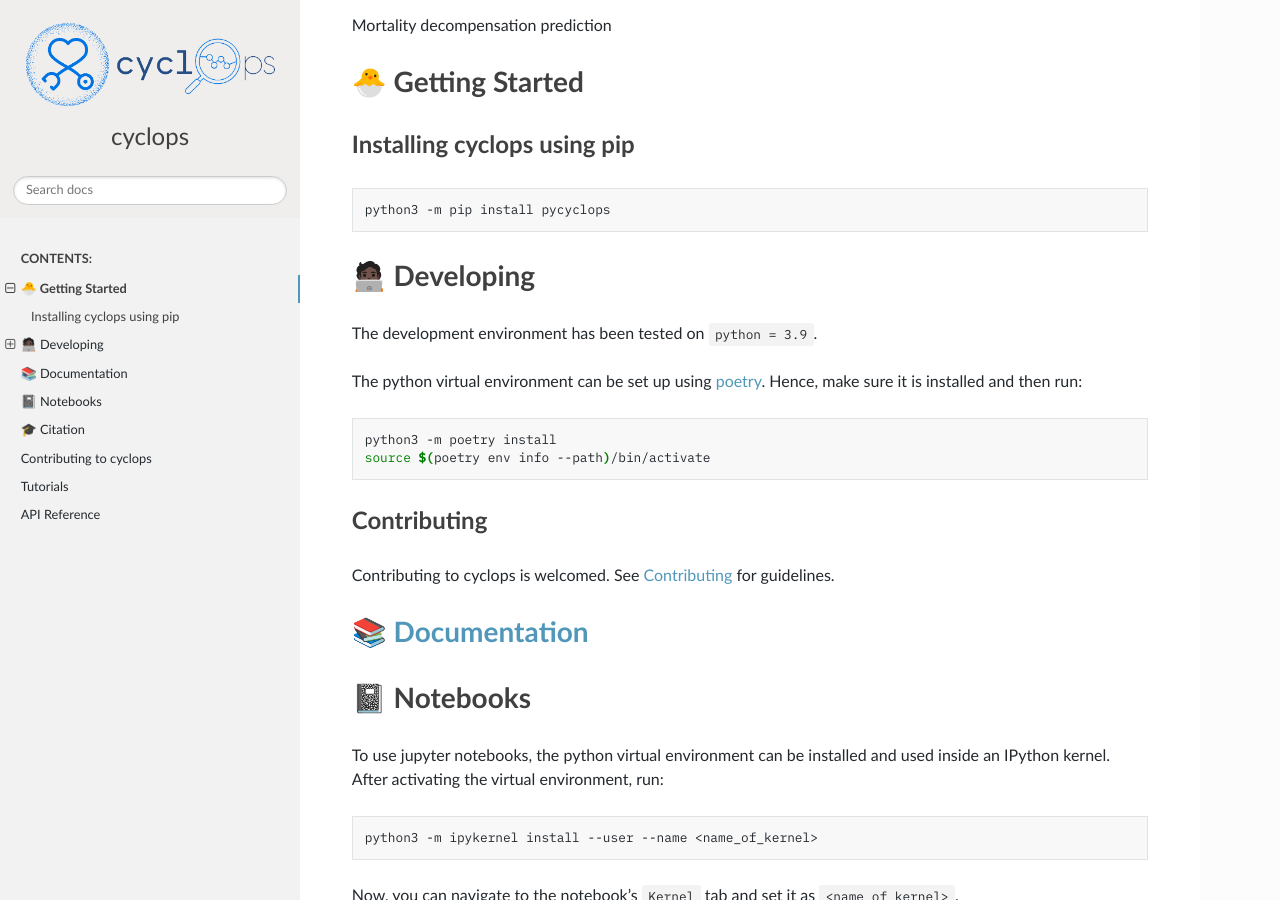
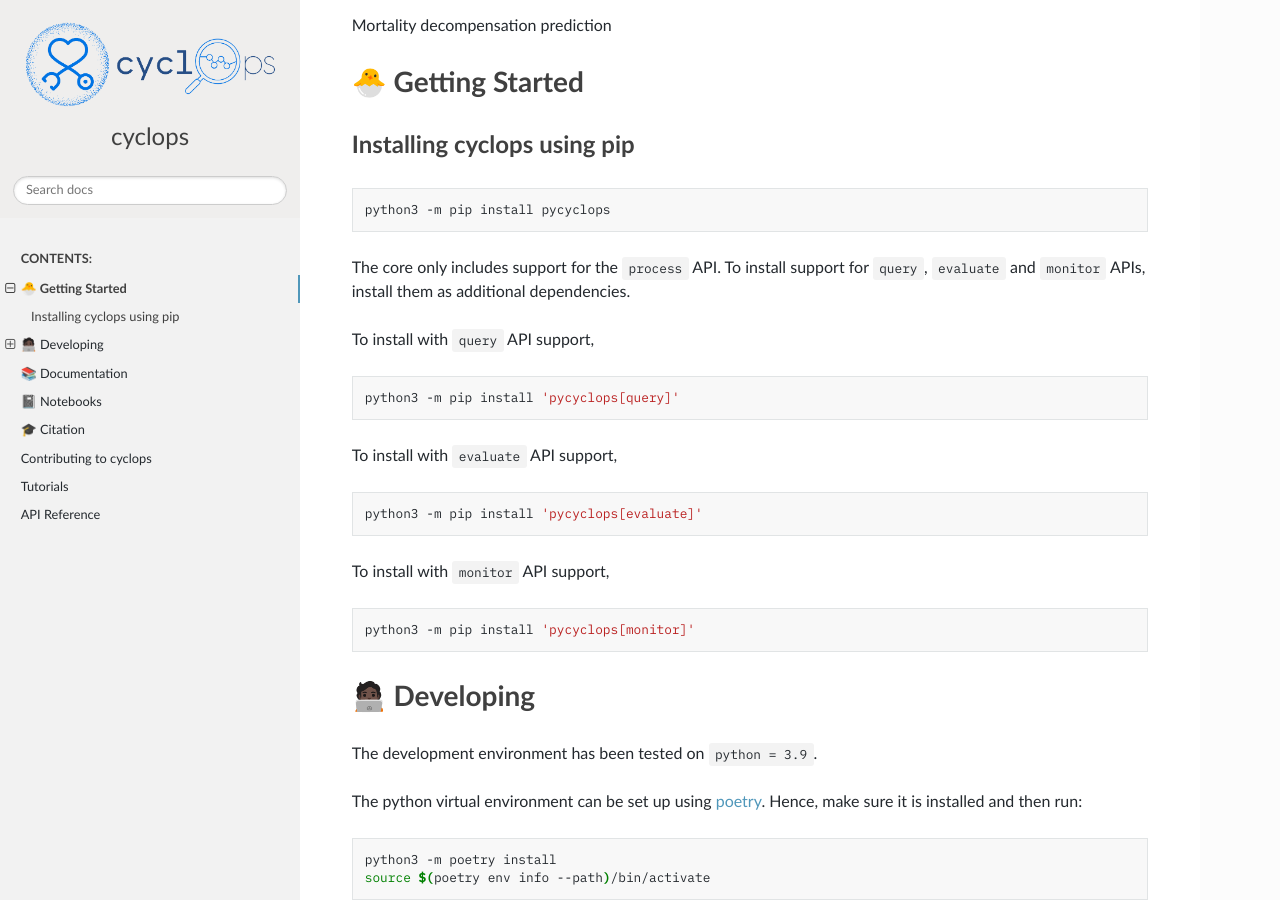
Before and after one commit to VectorInstitute/cyclops, a Sphinx documentation site: the page built from docs/source/intro.rst, in a window 1280 px wide and 900 px high, scrolled down 769 px. Built offline with Sphinx 7.4.7, drawn with Linux system fonts in a browser that asks for light colours.

Commit message:
Update readme about separating dependencies for APIs

```diff
--- a/docs/source/intro.rst
+++ b/docs/source/intro.rst
@@ -28,6 +28,28 @@ Installing cyclops using pip
 .. code:: bash
 
    python3 -m pip install pycyclops
+
+The core package only includes support for the ``process`` API. To
+install support for ``query``, ``evaluate`` and ``monitor`` APIs,
+install them as additional dependencies.
+
+To install with ``query`` API support,
+
+.. code:: bash
+
+   python3 -m pip install 'pycyclops[query]'
+
+To install with ``evaluate`` API support,
+
+.. code:: bash
+
+   python3 -m pip install 'pycyclops[evaluate]'
+
+To install with ``monitor`` API support,
+
+.. code:: bash
+
+   python3 -m pip install 'pycyclops[monitor]'
 
 🧑🏿‍💻 Developing
 =======================
```
Also changed, not shown: README.md (+22 -0 lines).
